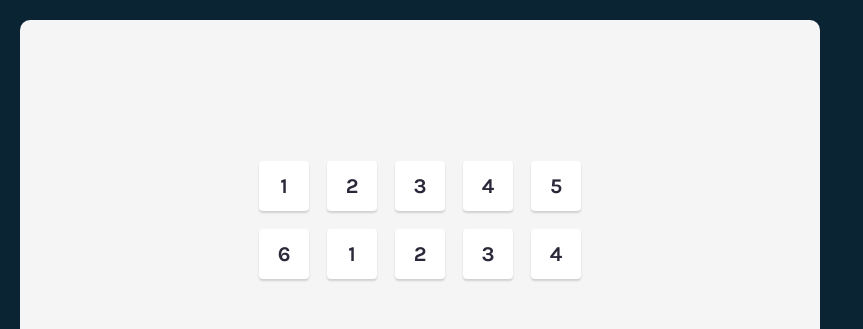
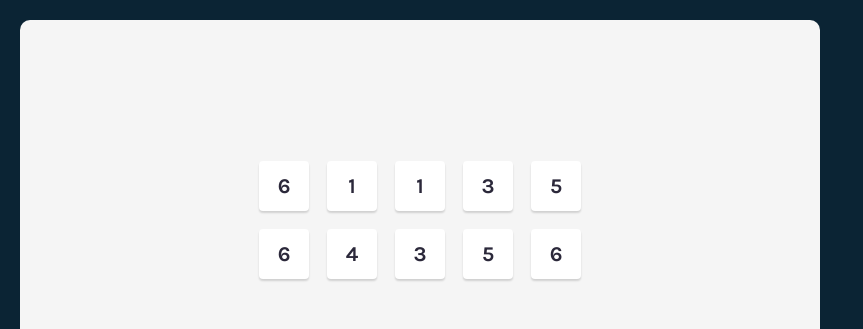
Before and after one commit to cboud31/react-tenzies-game, a React (Vite) app: page / in a window 1280 px wide. Shown: the top 329 px of the page, without its empty margins (0-863 px from the left). Built offline with nearby package versions, Linux system fonts and the light colour scheme.

Commit message:
allNewDice function, render diceElements

```diff
--- a/src/App.jsx
+++ b/src/App.jsx
@@ -1,21 +1,25 @@
+import { useState } from "react";
 import Die from "./components/Die";
 
 function App() {
+  const [dice, setDice] = useState(allNewDice());
+
+  function allNewDice() {
+    const newDice = [];
+
+    for (let i = 0; i < 10; i++) {
+      newDice.push(Math.floor(Math.random() * 6) + 1);
+    }
+    return newDice;
+  }
+
+  const diceElements = dice.map((die) => <Die value={die} />);
+  console.log(`Dice array: ${dice}`);
+
   return (
     <div className="App">
       <main>
-        <div className="dice-container">
-          <Die value={1} />
-          <Die value={2} />
-          <Die value={3} />
-          <Die value={4} />
-          <Die value={5} />
-          <Die value={6} />
-          <Die value={1} />
-          <Die value={2} />
-          <Die value={3} />
-          <Die value={4} />
-        </div>
+        <div className="dice-container">{diceElements}</div>
       </main>
     </div>
   );
```
